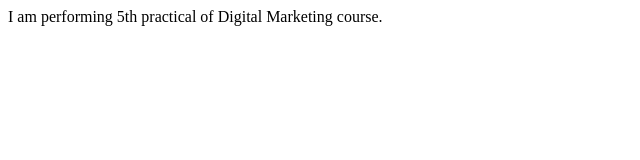
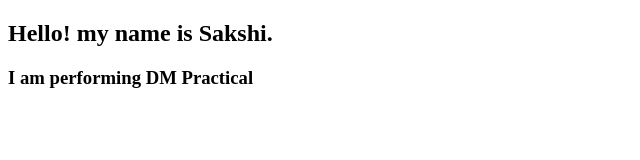
Before and after one commit to Janhavi027/Digital-Marketing, a plain HTML site: page Index.html in a window 1280 px wide. Shown: the whole page, without its empty margins (0-640 px from the left). Drawn offline with Linux system fonts and the light colour scheme.

Commit message:
Update Index.html

```diff
--- a/Index.html
+++ b/Index.html
@@ -1,10 +1,12 @@
+<!DOCTYPE html>
 <html>
-<title>
-<h3>DIGITAL MARKETING</h3>
-</title>
+<head>
+<title> Digital Marketing </title>
+<h2> Hello! my name is Sakshi.</h2>
+</head>
 <body>
-I am performing 5th practical of Digital Marketing course.
-<!-- Global site tag (gtag.js) - Google Analytics -->
+   <h3> I am performing DM Practical </h3>
+   <!-- Global site tag (gtag.js) - Google Analytics -->
 <script async src="https://www.googletagmanager.com/gtag/js?id=G-SWS8JVJPF3"></script>
 <script>
   window.dataLayer = window.dataLayer || [];
```
